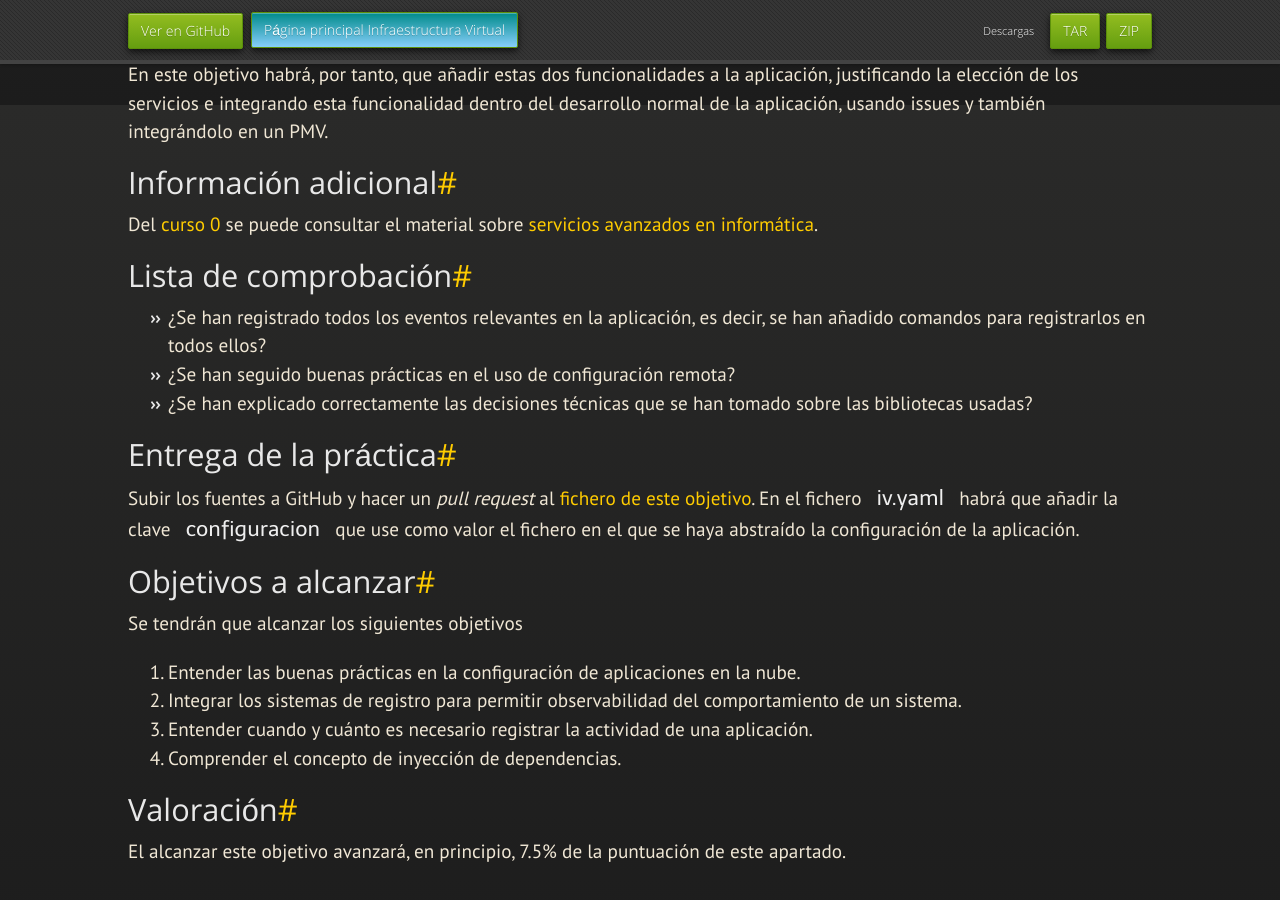
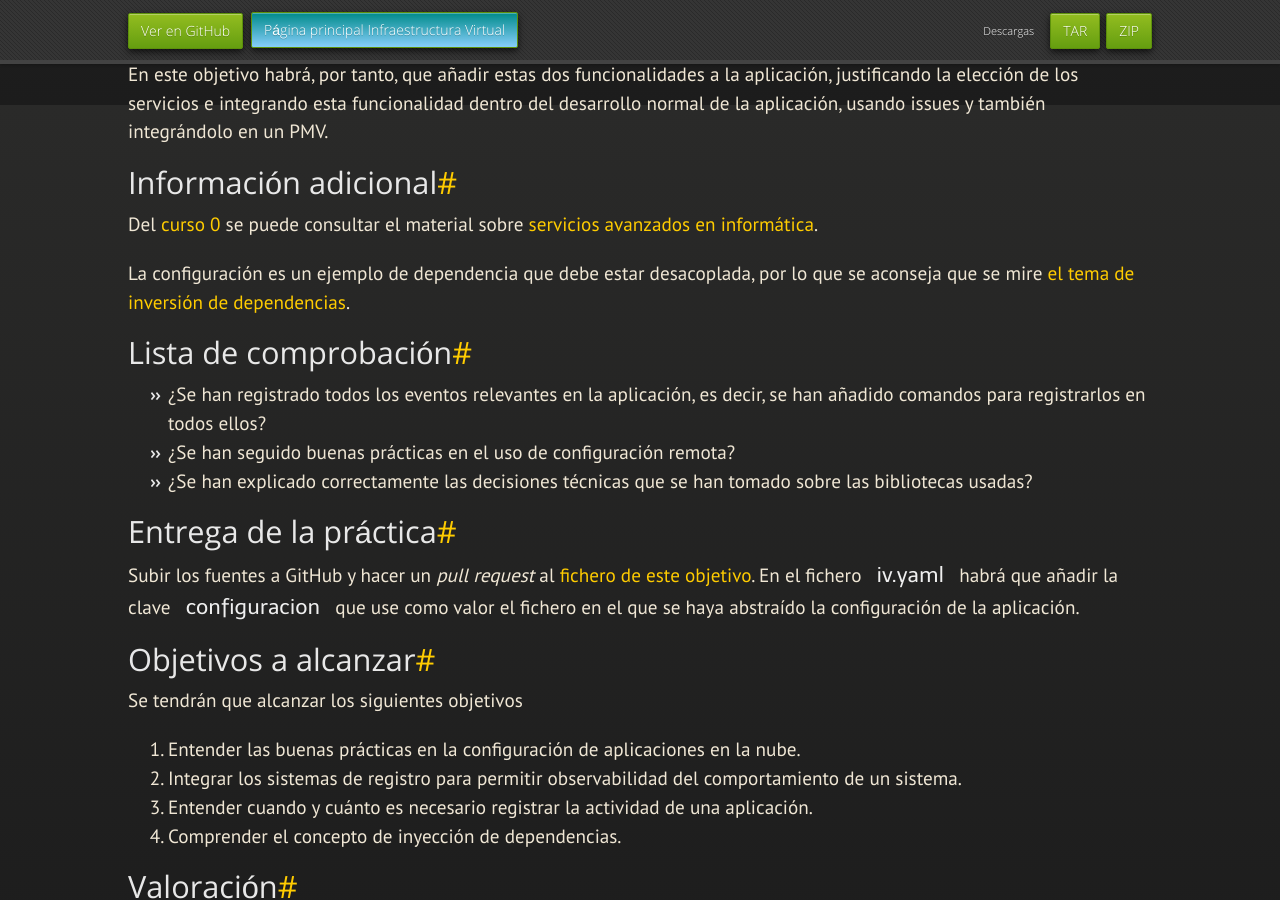
Before and after one commit to JJ/IV, a Jekyll site: the page built from documentos/proyecto/7.Servicios.md, in a window 1280 px wide and 900 px high, scrolled down 795 px. Built offline with Jekyll 4.4.1, drawn with Linux system fonts in a browser that asks for light colours; nearby versions of some CDN libraries; some web fonts are replaced; our own code applies the rules of GitHub Pages for plain Markdown files.

Commit message:
Sync documentos/proyecto/7.Servicios.md de master a gh-pages

```diff
--- a/documentos/proyecto/7.Servicios.md
+++ b/documentos/proyecto/7.Servicios.md
@@ -50,6 +50,10 @@ Del [curso 0](https://jj.github.io/curso-tdd) se puede consultar el
 material sobre [servicios avanzados en
 informática](https://github.com/JJ/curso-tdd/blob/master/temas/servicios.md).
 
+La configuración es un ejemplo de dependencia que debe estar desacoplada, por lo
+que se aconseja que se mire [el tema de inversión de
+dependencias](https://jj.github.io/curso-tdd/temas/inversi%C3%B3n.html).
+
 ## Lista de comprobación
 
 * ¿Se han registrado todos los eventos relevantes en la aplicación, es decir, se
```
